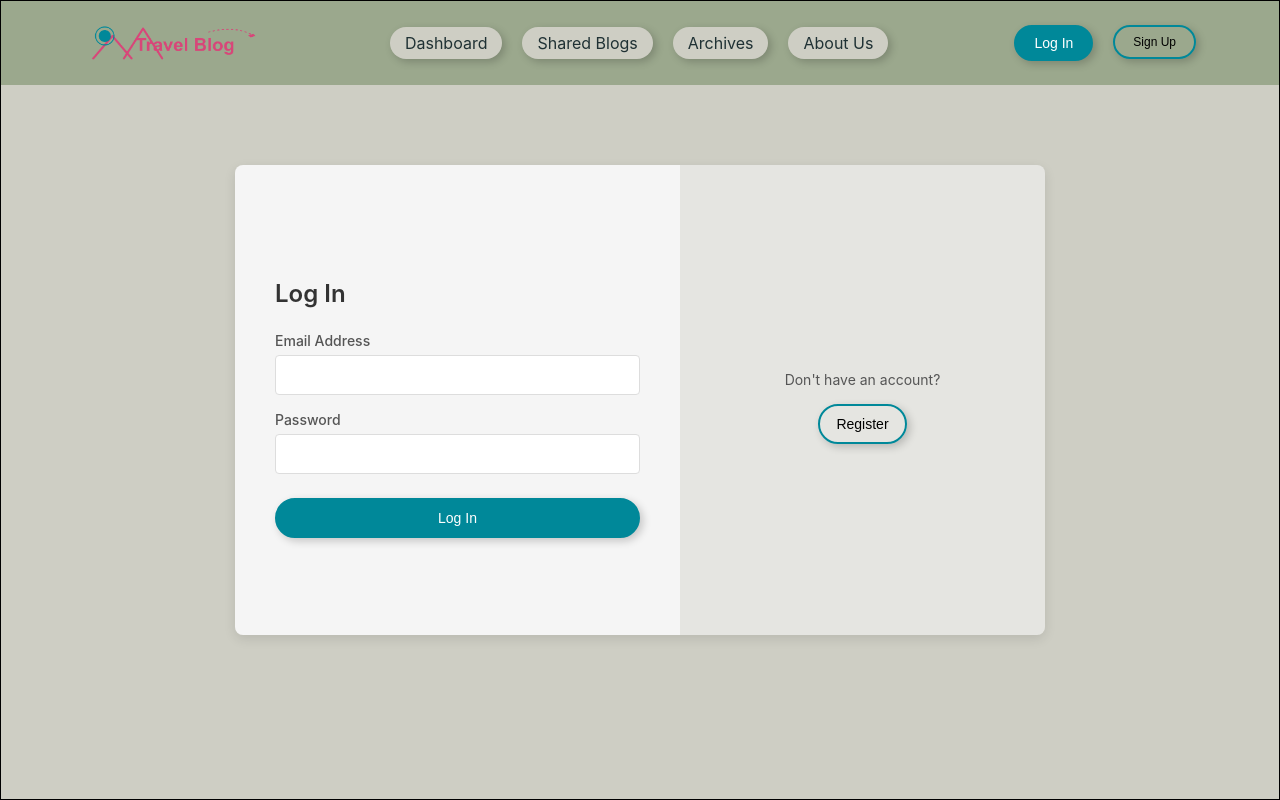
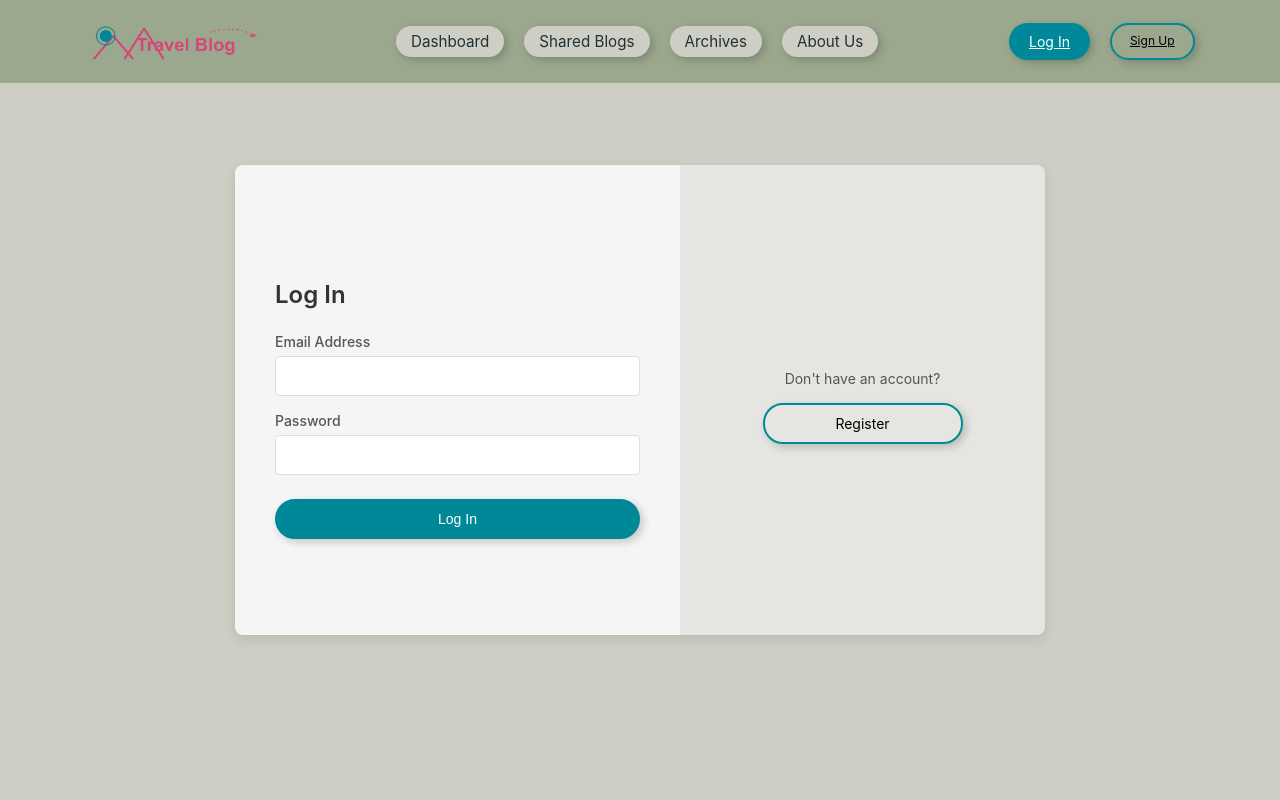
Before and after one commit to DevinJC98/cprg310-user-auth, a Next.js app in the folder my-app/: page /pages/login in a window 1280 px wide. Built offline with nearby package versions, Linux system fonts and the light colour scheme.

Commit message:
Minor Fixes and Semantic Updates

```diff
--- a/my-app/src/app/components/Navbar.jsx
+++ b/my-app/src/app/components/Navbar.jsx
@@ -13,6 +13,18 @@ const getCookie = (name) => {
     if (match) return match[2];
   }
   return null;
+};
+
+//Hamburger Menu Functionality
+const hamburger = () => {
+  if (hamburgerbutton.innerHTML == "=") {
+    navlinks.style.display = "grid";
+    hamburgerbutton.innerHTML = "X";
+  } else {
+    navlinks.style.display = "none";
+    hamburgerbutton.innerHTML = "=";
+  }
+  hamburgerbutton.classList.toggle("hamburgerclosed");
 };
 
 export default function Navbar() {
@@ -33,35 +45,6 @@ export default function Navbar() {
       "directus_session_token=; expires=Thu, 01 Jan 1970 00:00:00 UTC; path=/";
     setIsLoggedIn(false);
   };
-
-  //Hamburger Menu Functionality
-  const hamburger = () => {
-    if (hamburgerbutton.innerHTML == "=") {
-      navlinks.style.display = "grid";
-      hamburgerbutton.innerHTML = "X";
-      hamburgerbutton.style.backgroundColor = "initial";
-      hamburgerbutton.style.border = "2px solid var(--teal)";
-      hamburgerbutton.style.color = "black";
-      burgerisopen = true;
-    } else {
-      navlinks.style.display = "none";
-      hamburgerbutton.innerHTML = "=";
-      hamburgerbutton.style.backgroundColor = "#008799ea";
-      hamburgerbutton.style.border = "none";
-      hamburgerbutton.style.color = "white";
-      burgerisopen = false;
-    }
-  };
-
-  let burgerisopen = false;
-
-  window.addEventListener("resize", function () {
-    if (screen.width > 1024) {
-      navlinks.style.display = "grid";
-    } else {
-      hamburger();
-    }
-  });
 
   return (
     <nav className="navbar">
@@ -94,18 +77,20 @@ export default function Navbar() {
 
       <div className="header_buttons">
         {isLoggedIn ? (
-          <Link href="/pages/dashboard">
-            <button onClick={handleLogout} className="logout_btn">
-              Log Out
-            </button>
+          <Link
+            href="/pages/dashboard"
+            onClick={handleLogout}
+            className="logout_btn"
+          >
+            Log Out
           </Link>
         ) : (
           <>
-            <Link href="/pages/login">
-              <button className="login_btn">Log In</button>
+            <Link href="/pages/login" className="login_btn">
+              Log In
             </Link>
-            <Link href="/pages/register">
-              <button className="signup_btn">Sign Up</button>
+            <Link href="/pages/register" className="signup_btn">
+              Sign Up
             </Link>
           </>
         )}
@@ -116,3 +101,13 @@ export default function Navbar() {
     </nav>
   );
 }
+
+//if the screen is resized above the point where the navigation bar is hidden, this function is called to ensure the links are visible.
+window.addEventListener("resize", function () {
+  if (screen.width > 1025) {
+    navlinks.style.display = "grid";
+  } else if (hamburgerbutton.innerHTML == "=") {
+    navlinks.style.display = "none";
+    console.log("Yeet");
+  }
+});
--- a/my-app/src/app/globals.css
+++ b/my-app/src/app/globals.css
@@ -15,7 +15,6 @@ body {
   margin: 0;
   padding: 0;
   font-family: var(--main-font);
-  border: 1px solid black;
 }
 
 .welcome_text {
--- a/my-app/src/app/pages/about/page.js
+++ b/my-app/src/app/pages/about/page.js
@@ -3,8 +3,8 @@ export default function AboutPage() {
     <main>
       <h1>about us</h1>
       <p>
-        Welcom to Travel Blog, we are determined to share genuine traveling
-        experiece.
+        Welcome to our Travel Blog, we are determined to share your genuine
+        travel experiences.
       </p>
     </main>
   );
--- a/my-app/src/app/pages/login/login.css
+++ b/my-app/src/app/pages/login/login.css
@@ -98,6 +98,8 @@
   box-shadow: 3px 3px 8px rgba(0, 0, 0, 0.2);
   width: 100%;
   max-width: 200px;
+  text-align: center;
+  text-decoration: none;
 }
 
 .login-btn:hover {
--- a/my-app/src/app/pages/login/page.js
+++ b/my-app/src/app/pages/login/page.js
@@ -23,7 +23,7 @@ export default function LoginPage() {
   }
 
   return (
-    <div className="login-container">
+    <section className="login-container">
       <div className="login-section">
         <h1 className="login-title">Log In</h1>
         <form onSubmit={handleSubmit} className="login-form">
@@ -59,10 +59,10 @@ export default function LoginPage() {
 
       <div className="register-section">
         <p className="register-text">Don't have an account?</p>
-        <Link href="/pages/register">
-          <button className="signup-btn">Register</button>
+        <Link href="/pages/register" className="signup-btn">
+          Register
         </Link>
       </div>
-    </div>
+    </section>
   );
 }
--- a/my-app/src/app/pages/register/page.js
+++ b/my-app/src/app/pages/register/page.js
@@ -65,8 +65,8 @@ export default function RegistrationPage() {
 
       <div className="login-section">
         <p className="login-text">Already have an account?</p>
-        <Link href="/pages/login">
-          <button className="login-btn">Log In</button>
+        <Link href="/pages/login" className="login-btn">
+          Log In
         </Link>
       </div>
     </div>
--- a/my-app/src/app/pages/register/register.css
+++ b/my-app/src/app/pages/register/register.css
@@ -108,6 +108,8 @@
   box-shadow: 3px 3px 8px rgba(0, 0, 0, 0.2);
   width: 100%;
   max-width: 200px;
+  text-align: center;
+  text-decoration: none;
 }
 
 .signup-btn:hover {
--- a/my-app/src/app/pages/share/page.js
+++ b/my-app/src/app/pages/share/page.js
@@ -2,7 +2,7 @@ export default function SharePage() {
   return (
     <main>
       <h1>shared blogs</h1>
-      <p>Here, you could share your travel experience.</p>
+      <p>Here, you could share your travel experiences.</p>
     </main>
   );
 }
--- a/my-app/src/styles/navbar.css
+++ b/my-app/src/styles/navbar.css
@@ -2,7 +2,7 @@
   box-sizing: border-box;
 }
 
-/*Navbar and logo*/
+/*Navbar*/
 .navbar {
   display: flex;
   justify-content: space-around;
@@ -10,14 +10,6 @@
   background: #9ba88d;
   padding: 10px 20px;
   width: 100%;
-  border: 0px solid black;
-}
-
-.logo a {
-  font-size: 1.5rem;
-  font-weight: bold;
-  color: #852e19;
-  text-decoration: none;
 }
 
 /*Navbar Links*/
@@ -28,8 +20,6 @@
   justify-content: space-between;
   padding: 0;
   gap: 20px;
-  border: 0px solid black;
-
   grid-template-columns: 1fr 1fr 1fr 1fr;
 }
 
@@ -39,7 +29,7 @@
   text-align: center;
   text-decoration: none;
   font-family: inherit;
-  font-size: 1rem;
+  font-size: 0.95rem;
   padding: 6px 15px;
   border-radius: 20px;
   transition: all 0.3s ease;
@@ -88,6 +78,11 @@
   box-shadow: 3px 3px 8px rgba(0, 0, 0, 0.2);
   border: none;
   font-size: 2rem;
+}
+.hamburgerclosed {
+  color: black;
+  background-color: none;
+  border: 2px solid var(--teal);
 }
 
 .logout_btn {
```
